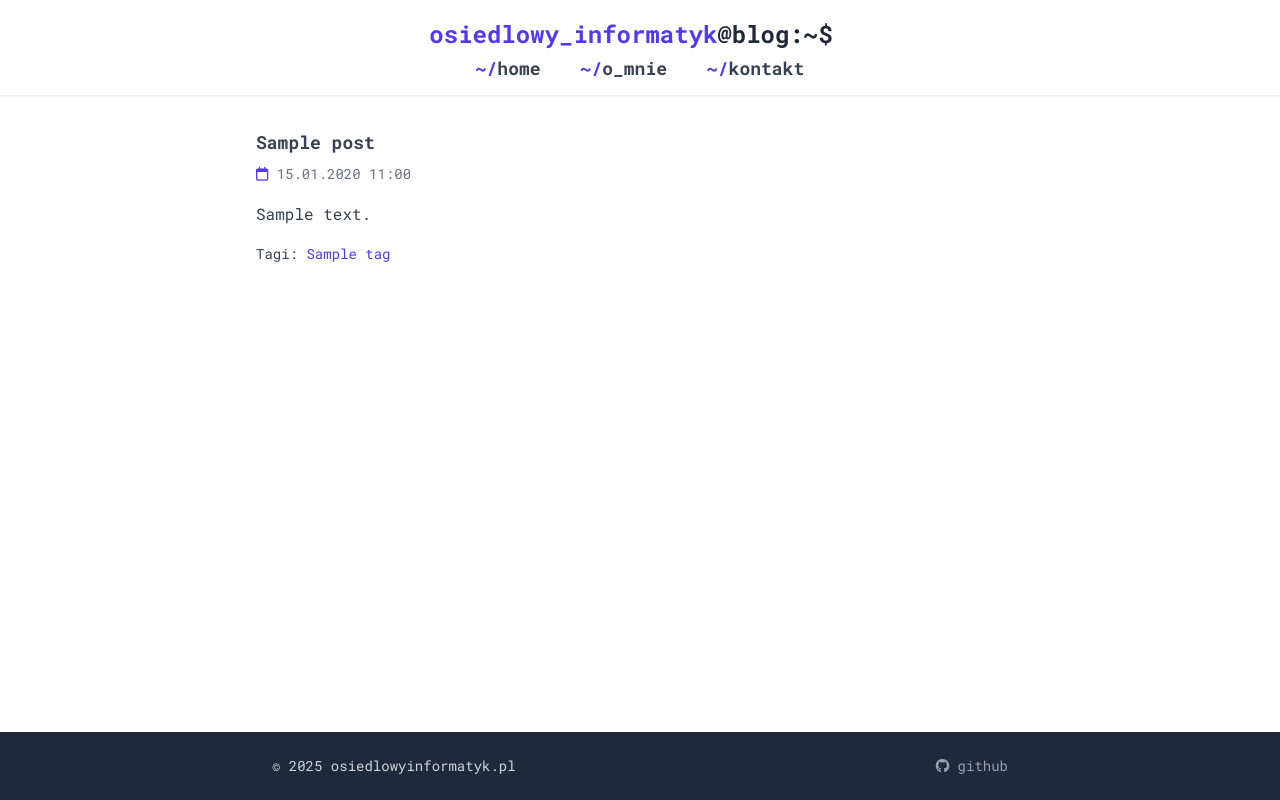
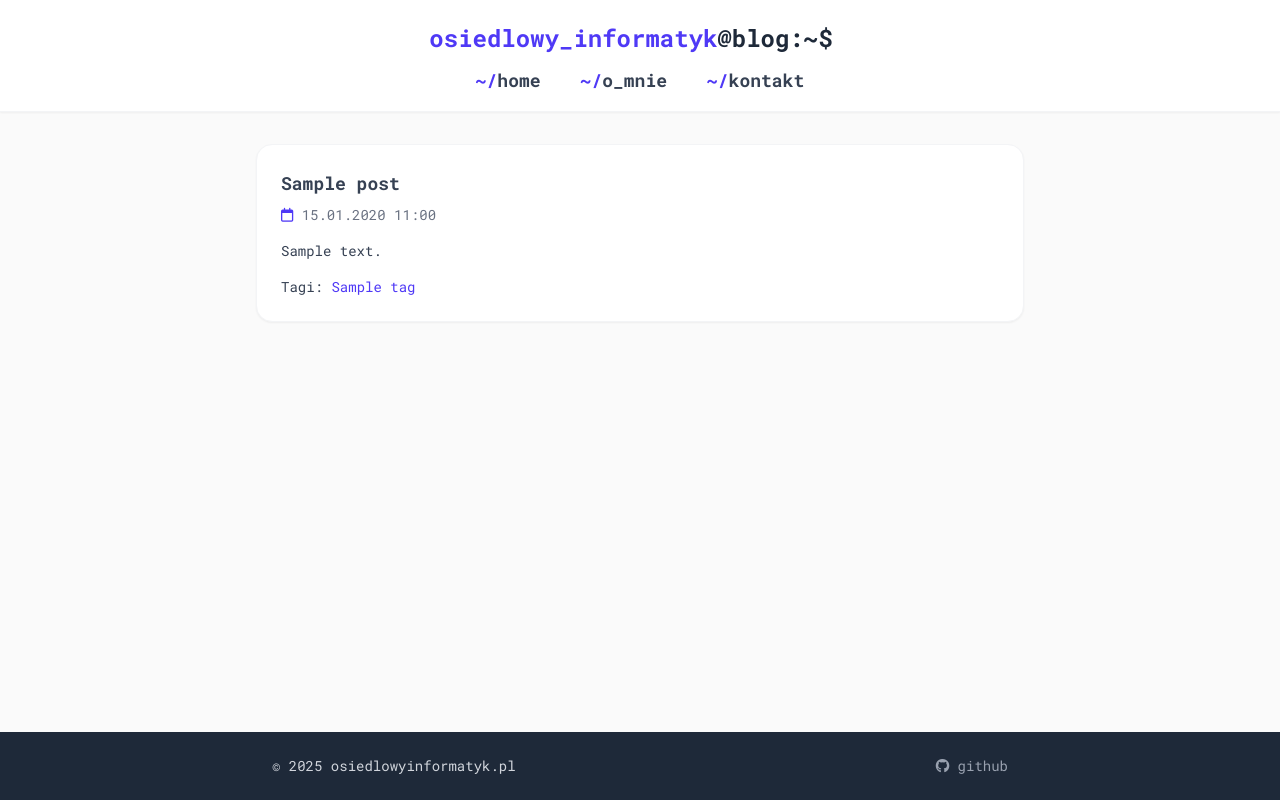
Before and after one commit to alanmyszka/blog-osiedlowyinformatyk, a Django app: a page that uses templates/base.html in a window 1280 px wide. Run offline with Django 5.2, Linux system fonts and the light colour scheme; tables that the repository leaves empty hold one stand-in row (values such as "Sample post"); parts of the project's set-up code (start-up, migrations or seed data) failed here and were passed over; some libraries are stand-ins or nearby versions.

Commit message:
UI changes

```diff
--- a/blog/templates/post_content.html
+++ b/blog/templates/post_content.html
@@ -2,7 +2,7 @@
 
 {% block content %}
 
-<div class="flex flex-col">
+<div class="flex flex-col border border-gray-100 shadow-xs rounded-2xl p-0 md:p-6 bg-white">
     <span class="font-bold text-gray-700 text-lg">
         {{ post.title }}
     </span>
@@ -11,7 +11,7 @@
         <i class="fa-regular fa-calendar text-indigo-600"></i> {{ post.created|date:"d.m.Y H:i" }}
     </span>
 
-    <div class="prose mt-4 max-w-max prose-sm md:prose-base">
+    <div class="prose mt-4 max-w-max text-sm">
         {{ post.content }}
     </div>
 
--- a/blog/templates/posts.html
+++ b/blog/templates/posts.html
@@ -4,7 +4,7 @@
 
 {% for post in posts %}
 
-<div class="flex flex-col">
+<div class="flex flex-col border border-gray-100 md:shadow-xs rounded-2xl p-4 md:p-6 bg-white">
     <span class="font-bold text-gray-700 text-lg">
         <a href="/post/{{ post.slug }}" class="hover:text-indigo-600 duration-300 ease-out">{{ post.title }}</a>
     </span>
--- a/static/dist/style.css
+++ b/static/dist/style.css
@@ -16,6 +16,8 @@
     --color-gray-600: oklch(44.6% 0.03 256.802);
     --color-gray-700: oklch(37.3% 0.034 259.733);
     --color-gray-800: oklch(27.8% 0.033 256.848);
+    --color-neutral-50: oklch(98.5% 0 0);
+    --color-neutral-100: oklch(97% 0 0);
     --color-white: #fff;
     --spacing: 0.25rem;
     --container-md: 28rem;
@@ -43,6 +45,7 @@
     --font-weight-light: 300;
     --font-weight-bold: 700;
     --font-weight-extrabold: 800;
+    --radius-2xl: 1rem;
     --ease-out: cubic-bezier(0, 0, 0.2, 1);
     --default-transition-duration: 150ms;
     --default-transition-timing-function: cubic-bezier(0.4, 0, 0.2, 1);
@@ -876,6 +879,9 @@
   .h-24 {
     height: calc(var(--spacing) * 24);
   }
+  .h-28 {
+    height: calc(var(--spacing) * 28);
+  }
   .min-h-screen {
     min-height: 100vh;
   }
@@ -918,6 +924,9 @@
   .gap-2 {
     gap: calc(var(--spacing) * 2);
   }
+  .gap-3 {
+    gap: calc(var(--spacing) * 3);
+  }
   .gap-4 {
     gap: calc(var(--spacing) * 4);
   }
@@ -929,11 +938,22 @@
   }
   .gap-20 {
     gap: calc(var(--spacing) * 20);
+  }
+  .rounded-2xl {
+    border-radius: var(--radius-2xl);
   }
   .border {
     border-style: var(--tw-border-style);
     border-width: 1px;
   }
+  .border-1 {
+    border-style: var(--tw-border-style);
+    border-width: 1px;
+  }
+  .border-2 {
+    border-style: var(--tw-border-style);
+    border-width: 2px;
+  }
   .border-b {
     border-bottom-style: var(--tw-border-style);
     border-bottom-width: 1px;
@@ -944,9 +964,21 @@
   .bg-gray-800 {
     background-color: var(--color-gray-800);
   }
+  .bg-neutral-50 {
+    background-color: var(--color-neutral-50);
+  }
+  .bg-neutral-100 {
+    background-color: var(--color-neutral-100);
+  }
   .bg-white {
     background-color: var(--color-white);
   }
+  .p-0 {
+    padding: calc(var(--spacing) * 0);
+  }
+  .p-2 {
+    padding: calc(var(--spacing) * 2);
+  }
   .p-4 {
     padding: calc(var(--spacing) * 4);
   }
@@ -955,6 +987,15 @@
   }
   .py-6 {
     padding-block: calc(var(--spacing) * 6);
+  }
+  .pb-2 {
+    padding-bottom: calc(var(--spacing) * 2);
+  }
+  .pb-4 {
+    padding-bottom: calc(var(--spacing) * 4);
+  }
+  .pb-6 {
+    padding-bottom: calc(var(--spacing) * 6);
   }
   .text-3xl {
     font-size: var(--text-3xl);
@@ -1019,6 +1060,14 @@
   }
   .underline {
     text-decoration-line: underline;
+  }
+  .shadow-2xs {
+    --tw-shadow: 0 1px var(--tw-shadow-color, rgb(0 0 0 / 0.05));
+    box-shadow: var(--tw-inset-shadow), var(--tw-inset-ring-shadow), var(--tw-ring-offset-shadow), var(--tw-ring-shadow), var(--tw-shadow);
+  }
+  .shadow-sm {
+    --tw-shadow: 0 1px 3px 0 var(--tw-shadow-color, rgb(0 0 0 / 0.1)), 0 1px 2px -1px var(--tw-shadow-color, rgb(0 0 0 / 0.1));
+    box-shadow: var(--tw-inset-shadow), var(--tw-inset-ring-shadow), var(--tw-ring-offset-shadow), var(--tw-ring-shadow), var(--tw-shadow);
   }
   .shadow-xs {
     --tw-shadow: 0 1px 2px 0 var(--tw-shadow-color, rgb(0 0 0 / 0.05));
@@ -1538,9 +1587,30 @@
       flex-direction: row;
     }
   }
+  .md\:rounded-2xl {
+    @media (width >= 48rem) {
+      border-radius: var(--radius-2xl);
+    }
+  }
+  .md\:border {
+    @media (width >= 48rem) {
+      border-style: var(--tw-border-style);
+      border-width: 1px;
+    }
+  }
   .md\:p-0 {
     @media (width >= 48rem) {
       padding: calc(var(--spacing) * 0);
+    }
+  }
+  .md\:p-4 {
+    @media (width >= 48rem) {
+      padding: calc(var(--spacing) * 4);
+    }
+  }
+  .md\:p-6 {
+    @media (width >= 48rem) {
+      padding: calc(var(--spacing) * 6);
     }
   }
   .md\:text-2xl {
@@ -1559,6 +1629,17 @@
     @media (width >= 48rem) {
       font-size: var(--text-lg);
       line-height: var(--tw-leading, var(--text-lg--line-height));
+    }
+  }
+  .md\:shadow-xs {
+    @media (width >= 48rem) {
+      --tw-shadow: 0 1px 2px 0 var(--tw-shadow-color, rgb(0 0 0 / 0.05));
+      box-shadow: var(--tw-inset-shadow), var(--tw-inset-ring-shadow), var(--tw-ring-offset-shadow), var(--tw-ring-shadow), var(--tw-shadow);
+    }
+  }
+  .lg\:p-4 {
+    @media (width >= 64rem) {
+      padding: calc(var(--spacing) * 4);
     }
   }
 }
--- a/templates/base.html
+++ b/templates/base.html
@@ -15,11 +15,11 @@
     <title>{% block title %} osiedlowy_informatyk@blog:~$ {% endblock %}</title>
 </head>
 
-<body class="min-h-screen flex flex-col roboto-mono">
+<body class="min-h-screen flex flex-col roboto-mono bg-neutral-50">
 
     <header class="sticky top-0 select-none">
 
-        <nav class="flex flex-col justify-center bg-white shadow-xs items-center h-24 gap-1 border-b border-gray-100">
+        <nav class="flex flex-col justify-center bg-white shadow-xs items-center h-28 gap-3 border-b border-gray-100">
 
             <div class="text-lg md:text-2xl font-extrabold ">
                 <span class="text-indigo-600">
@@ -59,7 +59,7 @@
 
         <div class="flex flex-col mt-2 md:mt-8 max-w-3xl mx-auto p-4 md:p-0 mb-6">
 
-            <div id="content" class="flex flex-col gap-20">
+            <div id="content" class="flex flex-col gap-10">
                 {% block content %}{% endblock %}
             </div>
 
```
